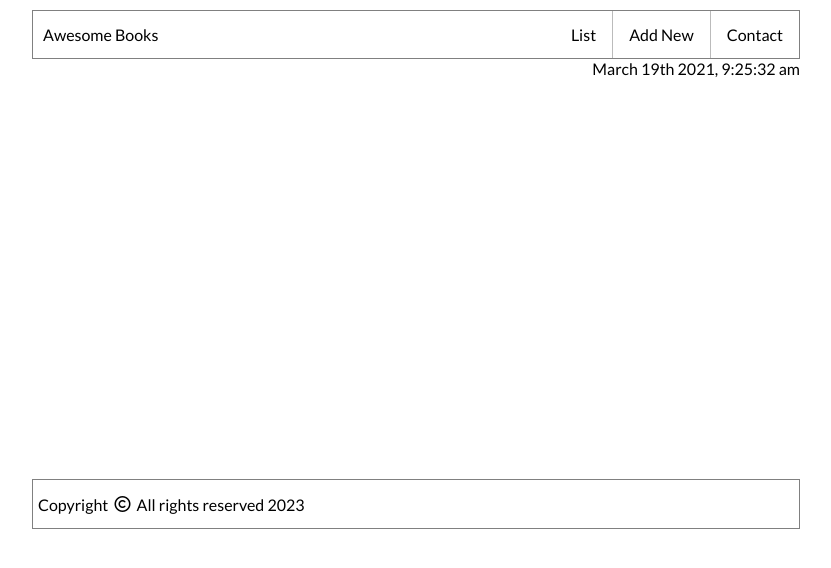
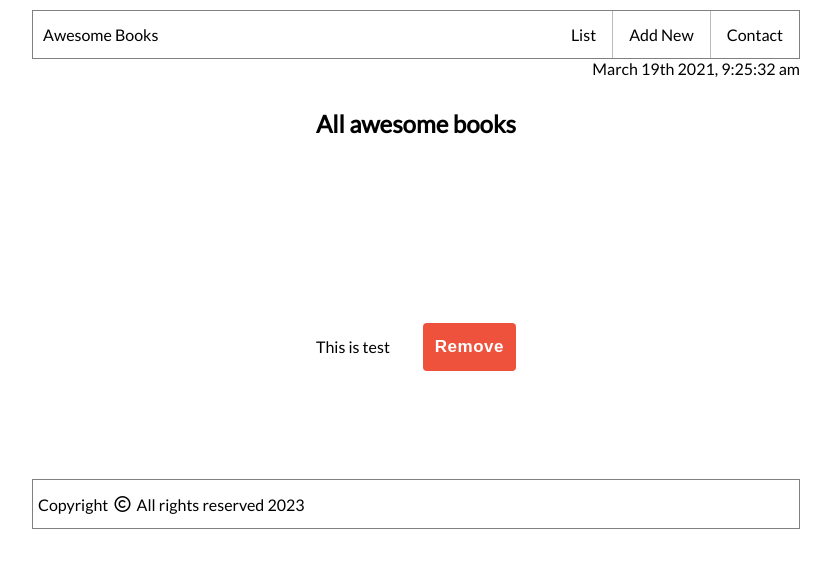
Before and after one commit to dev-mamun/Awesome-books, a website: page index.html in a window 1280 px wide. Shown: the whole page, without its empty margins (224-1055 px from the left). Drawn offline with Linux system fonts and the light colour scheme.

Commit message:
Update ui

```diff
--- a/css/books.css
+++ b/css/books.css
@@ -34,4 +34,16 @@ footer {
   min-height: 350px;
   margin: 10px 0;
   padding: 10px;
+  display: grid;
+  gap: 10px;
+  justify-content: center;
+  justify-items: center;
 }
+
+article{
+  width: 100%;
+  display: flex;
+  flex-direction: row;
+  justify-content: space-between;
+  align-items: center;
+}
--- a/index.html
+++ b/index.html
@@ -30,9 +30,17 @@
                 <li><a href="#">Contact</a></li>
             </ul>
         </nav>
-        <div id="time"><time>March 19th 2021, 9:25:32 am</time></div>
+        <div id="time">
+            <time>March 19th 2021, 9:25:32 am</time>
+        </div>
     </header>
-    <section id="content"></section>
+    <section id="content">
+        <h1>All awesome books</h1>
+        <article>
+            <div>This is test</div>
+            <button class="btn-danger">Remove</button>
+        </article>
+    </section>
     <footer>
         Copyright &nbsp<i class="fa-regular fa-copyright"></i>&nbsp All rights reserved 2023
     </footer>
```
Also changed, not shown: css/common.css (line endings or trailing spaces).
